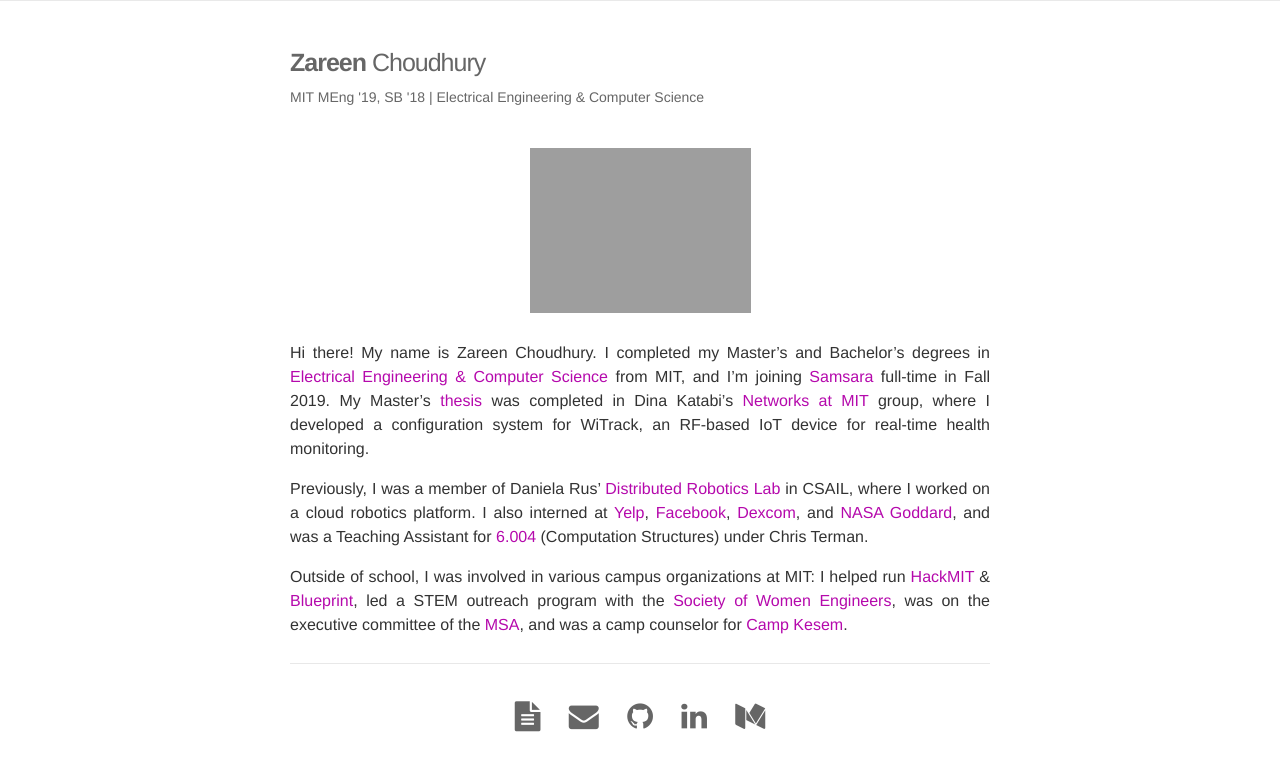
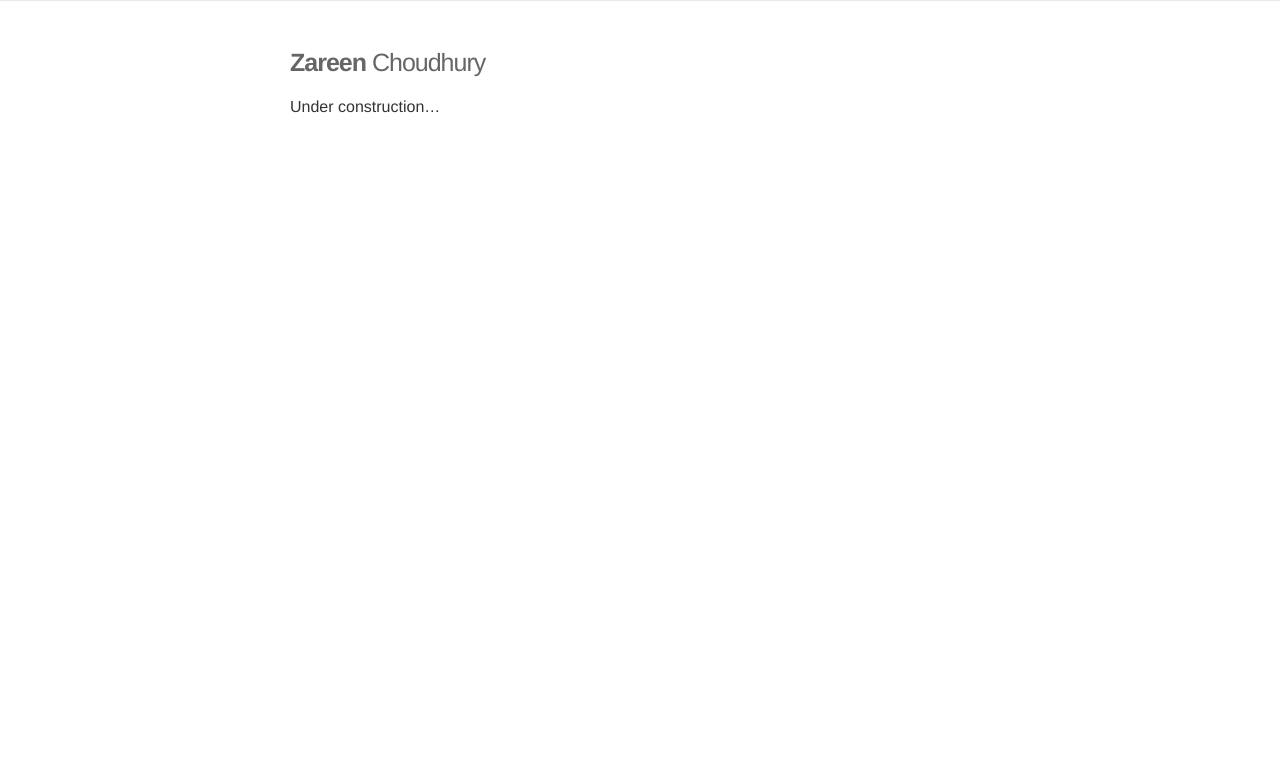
Before and after one commit to zareenc/zareenc.github.io, a Jekyll site: the page built from _pages/about.md, in a window 1280 px wide. Shown: the top 771 px of the page. Built offline with Jekyll 4.4.1, drawn with Linux system fonts in a browser that asks for light colours; nearby versions of some CDN libraries.

Commit message:
put site under construction

```diff
--- a/_pages/about.md
+++ b/_pages/about.md
@@ -2,17 +2,7 @@
 layout: about
 permalink: /
 title: <strong>Zareen</strong> Choudhury
-description: MIT MEng '19, SB '18 | Electrical Engineering & Computer Science
 
-profile:
-  align: right
-  image: profpic_website2.jpg
-
-social: true
 ---
 
-Hi there! My name is Zareen Choudhury. I completed my Master's and Bachelor's degrees in [Electrical Engineering & Computer Science](https://www.eecs.mit.edu/) from MIT, and I'm joining [Samsara](https://www.samsara.com/) full-time in Fall 2019. My Master's [thesis]({{ site.baseurl }}/docs/Thesis_Final.pdf) was completed in Dina Katabi's [Networks at MIT](http://groups.csail.mit.edu/netmit/wordpress/) group, where I developed a configuration system for WiTrack, an RF-based IoT device for real-time health monitoring.
-
-Previously, I was a member of Daniela Rus' [Distributed Robotics Lab](http://groups.csail.mit.edu/drl/wiki/index.php?title=Main_Page) in CSAIL, where I worked on a cloud robotics platform. I also interned at [Yelp](https://www.yelp.com/), [Facebook](https://www.facebook.com/), [Dexcom](https://www.dexcom.com/), and [NASA Goddard](https://www.nasa.gov/goddard), and was a Teaching Assistant for [6.004](https://6004.mit.edu/) (Computation Structures) under Chris Terman.
-
-Outside of school, I was involved in various campus organizations at MIT: I helped run [HackMIT](https://hackmit.org/) & [Blueprint](https://blueprint.hackmit.org/), led a STEM outreach program with the [Society of Women Engineers](http://swe.mit.edu/), was on the executive committee of the [MSA](http://msa.mit.edu/), and was a camp counselor for [Camp Kesem](http://campkesem.org/).
+Under construction...
```
